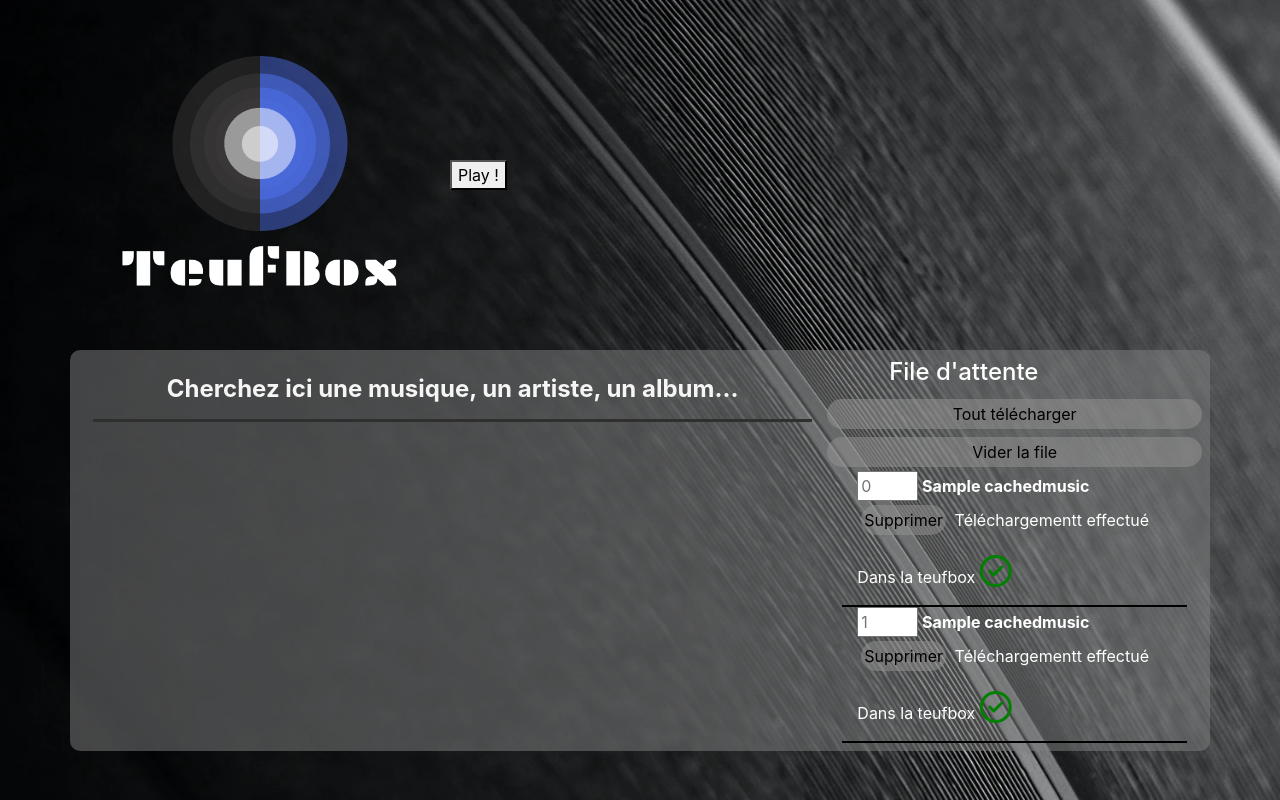
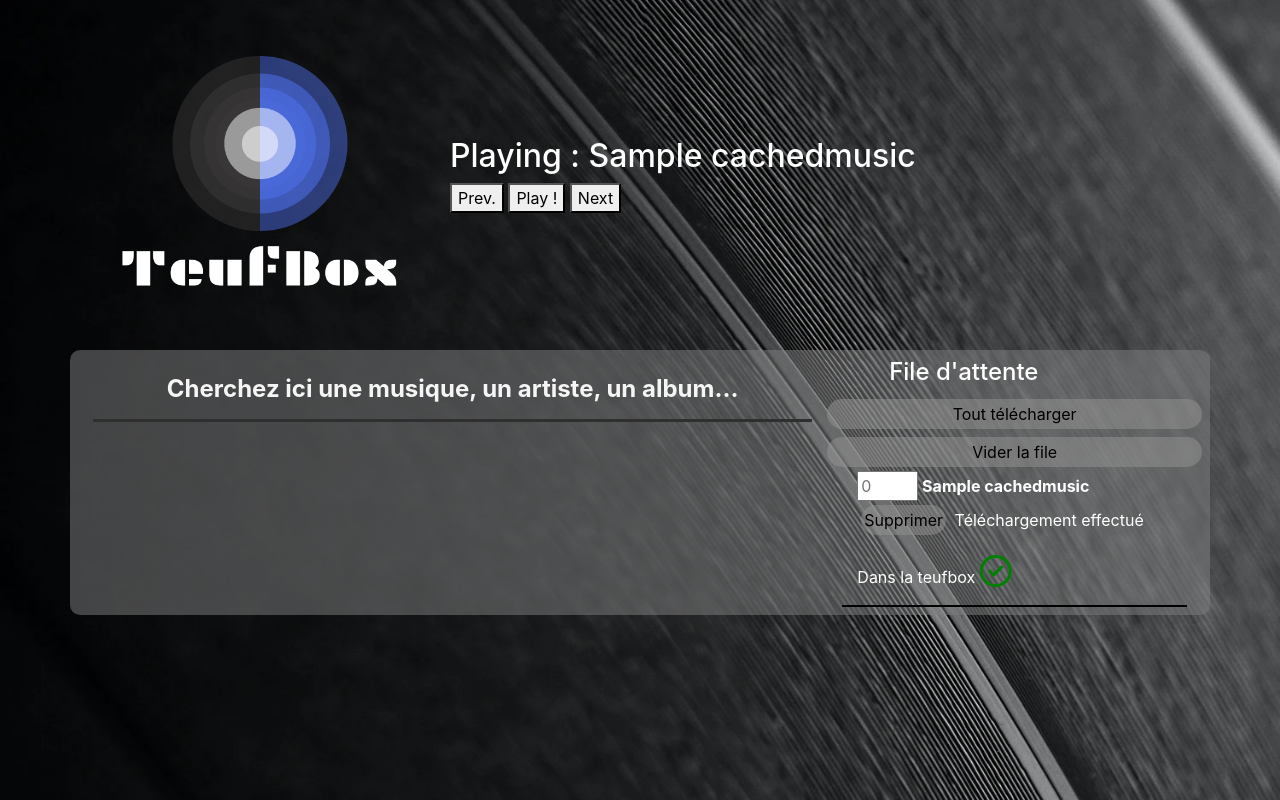
Before and after one commit to priandey/teufbox, a Django app: page / in a window 1280 px wide. Run offline with Django 3.2, Linux system fonts and the light colour scheme; tables that the repository leaves empty hold one stand-in row (values such as "Sample post"); some libraries are stand-ins or nearby versions.

Commit message:
Add Previous/Next feature to player
Also resolved an issue concerning music not caching if
not local.

```diff
--- a/teufboxApp/music_crawler/static/music_crawler/js/audio-player.js
+++ b/teufboxApp/music_crawler/static/music_crawler/js/audio-player.js
@@ -51,6 +51,20 @@
             let myAudio = this.controls.audioEl;
             myAudio.pause();
             this.controls.playing = false;
+        },
+
+        nextSong: function() {
+            let myAudio = this.controls.audioEl;
+            this.playlist.currentSong.index += 1;
+            this.loadSong();
+            this.playSong()
+        },
+
+        previousSong: function() {
+            let myAudio = this.controls.audioEl;
+            this.playlist.currentSong.index -= 1;
+            this.loadSong();
+            this.playSong()
         }
     }
 
--- a/teufboxApp/music_crawler/static/music_crawler/js/download.js
+++ b/teufboxApp/music_crawler/static/music_crawler/js/download.js
@@ -92,9 +92,7 @@
     data: {
         musicList: new Array(),
     },
-    mounted () {
-        this.refreshList()
-    },
+
     methods: {
 
         deleteItem: function(index) {
--- a/teufboxApp/music_crawler/templates/music_crawler/index.html
+++ b/teufboxApp/music_crawler/templates/music_crawler/index.html
@@ -16,7 +16,13 @@
             <img src="{% static 'music_crawler/css/logo.png' %}" class="col-md-4"/>
             <div class="col-md-8 mediaPlayer">
                 <div class="row">
-                    <div id="musicPlayer"><button v-show="controls.playing" v-on:click="pauseSong">Pause</button><button v-show="controls.playing===false" v-on:click="playSong">Play !</button></div>
+                    <div id="musicPlayer">
+                        <h2>Playing : <<< playlist.currentSong.song.title >>></h2>
+                        <button v-on:click="previousSong">Prev.</button>
+                        <button v-show="controls.playing" v-on:click="pauseSong">Pause</button>
+                        <button v-show="controls.playing===false" v-on:click="playSong">Play !</button>
+                        <button v-on:click="nextSong">Next</button>
+                    </div>
                 </div>
             </div>
         </div>
@@ -52,7 +58,7 @@
                     <p><button v-on:click="deleteItem(index)" class="buttonPrimary">Supprimer</button>
                         <button v-if="music.is_downloading === false && music.is_local===false" v-on:click="download(music)" class="buttonPrimary">Télécharger</button>
                         <img v-else-if="music.is_downloading && music.is_local===false" src="{% static 'music_crawler/js/progress-bar.gif' %}" />
-                        <span v-else>Téléchargementt effectué</span></p>
+                        <span v-else>Téléchargement effectué</span></p>
                     <p>Dans la teufbox  <i v-if="music.is_local" class="far fa-2x fa-check-circle" style="color:green"></i>
                                         <i v-else class="fas fa-2x fa-ban" style="color:red"></i><br>
                 </div>
--- a/teufboxApp/music_crawler/views.py
+++ b/teufboxApp/music_crawler/views.py
@@ -105,14 +105,23 @@
             serialized_cache = []
             if music_cached:
                 for music in music_cached:
-                    serialized_cache.append({
-                        'title': music.title,
-                        'yt_id': music.yt_id,
-                        'thumbnail': music.thumbnail,
-                        'is_local': music.is_local,
-                        'is_downloading': music.is_downloading,
-                        'url': Music.objects.get(yt_id=music.yt_id).media.url
-                    })
+                    if not music.is_local:
+                        serialized_cache.append({
+                            'title': music.title,
+                            'yt_id': music.yt_id,
+                            'thumbnail': music.thumbnail,
+                            'is_local': music.is_local,
+                            'is_downloading': music.is_downloading,
+                        })
+                    else:
+                        serialized_cache.append({
+                            'title': music.title,
+                            'yt_id': music.yt_id,
+                            'thumbnail': music.thumbnail,
+                            'is_local': music.is_local,
+                            'is_downloading': music.is_downloading,
+                            'url': Music.objects.get(yt_id=music.yt_id).media.url
+                        })
 
             return JsonResponse(serialized_cache, safe=False)
 
```
